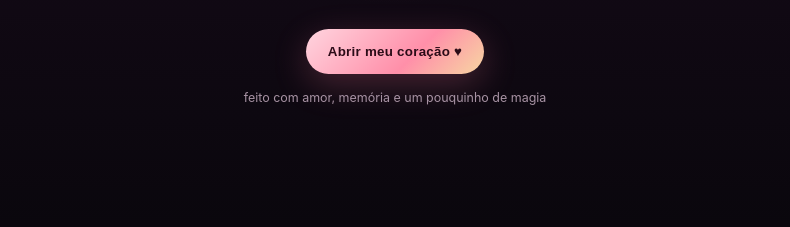
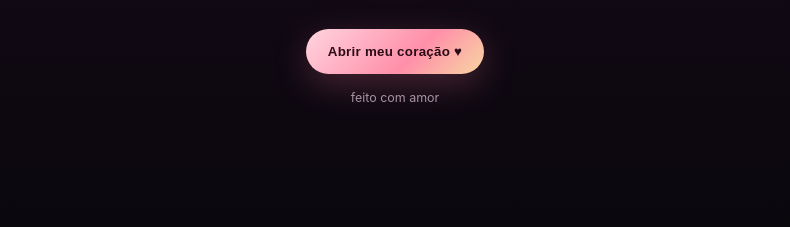
Before and after one commit to ricardorodrigues-droid/raquel, a plain HTML site: page index.html in a window 1280 px wide. Shown: the part 573-800 px from the top of the page, without its empty margins (245-1035 px from the left). Drawn offline with Linux system fonts and the light colour scheme.

Commit message:
Simplify footer text in index.html
Removed 'memória e um pouquinho de magia' from the footer.

```diff
--- a/index.html
+++ b/index.html
@@ -462,7 +462,7 @@
       onde você pudesse voltar sempre que quisesse lembrar o quanto é amada.
     </p>
     <button class="btn primary" id="startBtn">Abrir meu coração ♥</button>
-    <div class="tiny">feito com amor, memória e um pouquinho de magia</div>
+    <div class="tiny">feito com amor</div>
   </div>
 </div>
 
```
